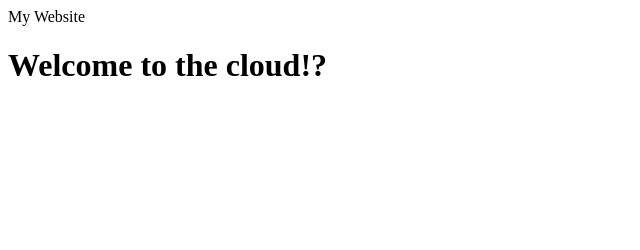
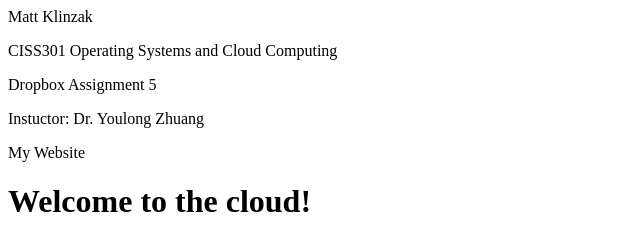
Before and after one commit to mklinzak/MyBook, a plain HTML site: page index.html in a window 1280 px wide. Shown: the whole page, without its empty margins (0-640 px from the left). Drawn offline with Linux system fonts and the light colour scheme.

Commit message:
Update index.html

```diff
--- a/index.html
+++ b/index.html
@@ -1,3 +1,7 @@
+<p>Matt Klinzak</p>
+<p>CISS301 Operating Systems and Cloud Computing</p>
+<p>Dropbox Assignment 5</p>
+<p>Instuctor: Dr. Youlong Zhuang </p>
 <!DOCTYPE html>
 <html>
 </head>
@@ -5,6 +9,6 @@
 </title>My Website</title>
 </head>
 <body>
-<h1>Welcome to the cloud!?</h1>
+<h1>Welcome to the cloud!</h1>
 </body>
 </html>
```
